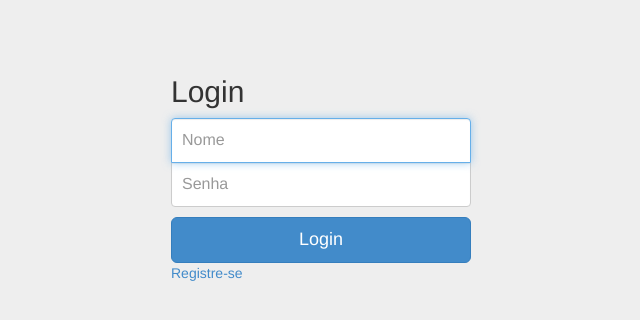
After one commit to nikollelacerda/ppi_materia, a Django app: template experiencein/usuarios/templates/login.html in a window 1280 px wide. The commit adds this page. Shown: the top 320 px of the page, without its empty margins (319-959 px from the left). Run offline with Django 3.2, Linux system fonts and the light colour scheme; the template is opened without the code that fills it, so the values that code supplies are empty.

Commit message:
modulo 12.1

```diff
--- a/experiencein/experiencein/settings.py
+++ b/experiencein/experiencein/settings.py
@@ -125,3 +125,8 @@ STATIC_URL = '/static/'
 # https://docs.djangoproject.com/en/3.2/ref/settings/#default-auto-field
 
 DEFAULT_AUTO_FIELD = 'django.db.models.BigAutoField'
+
+LOGIN_URL="/login/"
+LOGOUT_URL="/logout/"
+LOGIN_REDIRECT_URL="/"
+LOGOUT_REDIRECT_URL=LOGIN_URL
--- /dev/null
+++ b/experiencein/usuarios/templates/login.html
@@ -0,0 +1,21 @@
+{% extends "base_usuario.html" %}
+
+{% block body %}
+
+    <form action="{% url 'login' %}" method="post" class="form-signin" role="form">
+        {% csrf_token %}
+        <h2 class="form-signin-heading">Login</h2>
+        <input type="text" id="id_username" name="username" class="form-control" placeholder="Nome" required autofocus>
+        <input type="password" id="id_password" name="password" class="form-control" placeholder="Senha" required>
+        <button class="btn btn-lg btn-primary btn-block" type="submit" value="Login">Login</button>
+        <input type="hidden" name="text" value="{{ next }}">
+
+        {% if form.errors %}
+            <div class="alert alert-danger">
+                <button type="button" class="close" data-dismiss="alert" aria-hidden="true">&times;</button>
+                Por favor, verifique o email e/ou senha informados
+            </div>
+        {% endif %}
+        <a href="{% url 'registrar' %}">Registre-se</a>
+    </form>
+{% endblock %}
--- a/experiencein/usuarios/templates/registrar.html
+++ b/experiencein/usuarios/templates/registrar.html
@@ -6,9 +6,9 @@
         {% csrf_token %}
         <h2 class="form-signin-heading">Crie o seu usuário</h2>
 
-        <input type="text" id="id_email" name="email" class="form-control" placeholder="Email do usuário" required autofocus>
-        <input type="text" id="id_name" name="nome" class="form-control" placeholder="Nome do usuário" required>
-        <input type="password" id="id_senha" name="senha" class="form-control" placeholder="Senha" required>
+        <input type="text" id="id_email" name="email" class="form-control" placeholder="Email *" required autofocus>
+        <input type="text" id="id_name" name="nome" class="form-control" placeholder="Nome *" required>
+        <input type="password" id="id_senha" name="senha" class="form-control" placeholder="Senha *" required>
 
         <hr/>
 
--- a/experiencein/usuarios/urls.py
+++ b/experiencein/usuarios/urls.py
@@ -2,5 +2,7 @@ from django.urls import path
 from usuarios.views import RegistrarUsuarioView
 
 urlspatterns = [
-    path('registrar/', RegistrarUsuarioView.as_view(), name='registrar')
+    path('registrar/', RegistrarUsuarioView.as_view(), name='registrar'),
+    path('login/', LoginView.as_view(template_name='login.html'), name='login'),
+    path('logout/', LogoutView.as_view(), name='logout')
 ]
```
Also changed, not shown: experiencein/perfis/views.py (+8 -1 lines).
